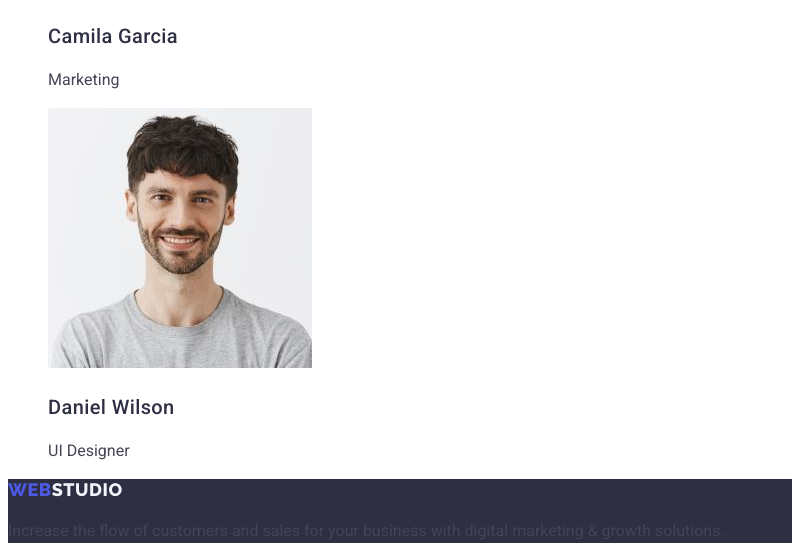
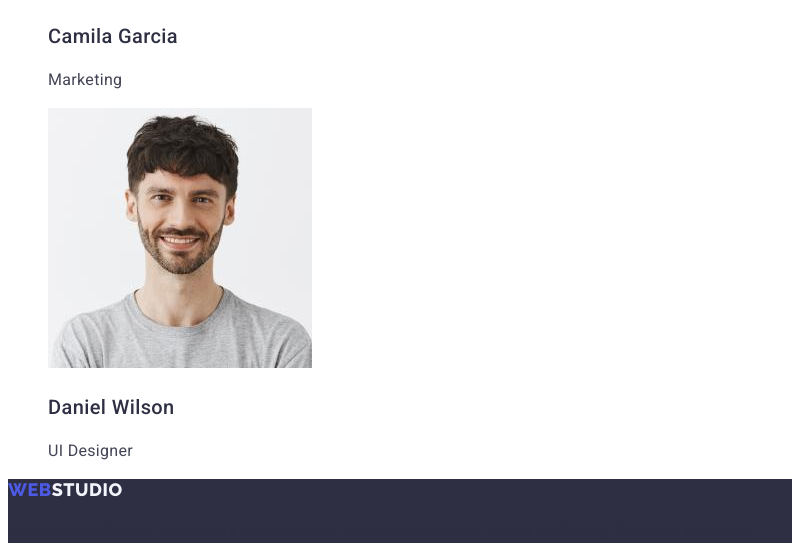
Before and after one commit to yevheniidatsenko/goit-markup-hw-02, a plain HTML site: page index.html in a window 1280 px wide. Shown: the part 2278-2834 px from the top of the page, 0-792 px from the left. Drawn offline with Linux system fonts and the light colour scheme; a web font is replaced by a local one.

Commit message:
Update styles.css

```diff
--- a/css/styles.css
+++ b/css/styles.css
@@ -1,7 +1,6 @@
 :root {
   --color-white: #ffffff;
   --primary-color: #2e2f42;
-  --secondary-color: #f4f4fd;
   --accent-color: #4d5ae5;
   --color-ocean: #404bbf;
   --color-slate: #434455;
@@ -169,6 +168,7 @@ body {
   font-weight: 400;
   font-size: 16px;
   line-height: 1.5;
+  letter-spacing: 0.02em;
 }
 
 /* FOOTER */
@@ -198,10 +198,11 @@ body {
 }
 
 .footer-subtext {
-  color: var(--background-color);
+  color: var(--primary-color);
   font-weight: 400;
   font-size: 16px;
   line-height: 1.5;
+  letter-spacing: 0.02em;
 }
 
 /* PORTFOLIO PAGE */
```
